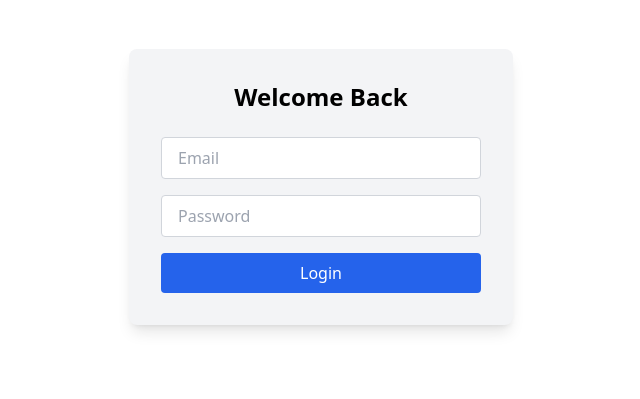
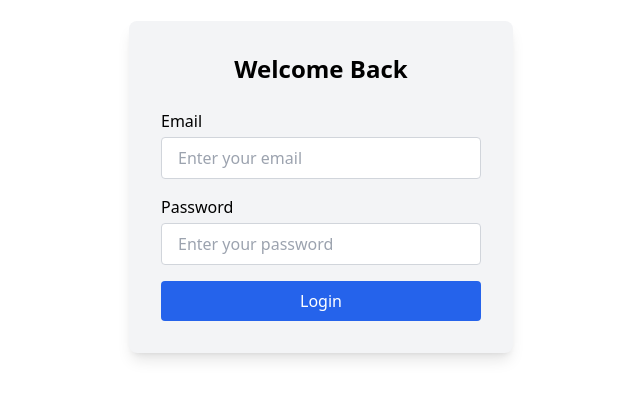
Before and after one commit to MrFord87/roza-FSG, a Next.js app: page /login in a window 1280 px wide. Shown: the part 213-612 px from the top of the page, without its empty margins (319-959 px from the left). Built offline with nearby package versions, Linux system fonts and the light colour scheme.

Commit message:
Update login.js

```diff
--- a/pages/login.js
+++ b/pages/login.js
@@ -1,34 +1,51 @@
 import React, { useState } from 'react';
+import { useRouter } from 'next/router';
 
-export default function LoginPage() {
+export default function Login() {
   const [email, setEmail] = useState('');
   const [password, setPassword] = useState('');
+  const [error, setError] = useState('');
+  const router = useRouter();
 
   const handleLogin = (e) => {
     e.preventDefault();
-    console.log('Logging in with:', { email, password });
-    // Add auth logic here
+    if (email === 'a.ford@fsgsolutions.net' && password === 'FSG123$%^') {
+      router.push('/dashboard');
+    } else {
+      setError('Invalid email or password');
+    }
   };
 
   return (
-    <div className="bg-white dark:bg-black text-black dark:text-white min-h-screen flex items-center justify-center">
+    <div className="min-h-screen bg-white dark:bg-black text-black dark:text-white flex items-center justify-center">
       <div className="bg-gray-100 dark:bg-gray-800 rounded-lg shadow-lg p-8 w-full max-w-sm">
         <h2 className="text-2xl font-bold mb-6 text-center">Welcome Back</h2>
-        <form onSubmit={handleLogin} className="space-y-4">
+        <form onSubmit={handleLogin}>
+          <div className="mb-4">
+            <label className="block mb-1">Email</label>
             <input
               type="email"
-            placeholder="Email"
-            className="w-full px-4 py-2 rounded bg-white dark:bg-gray-700 text-black dark:text-white border border-gray-300 dark:border-gray-600 focus:outline-none"
+              className="w-full px-4 py-2 rounded bg-white dark:bg-gray-900 border border-gray-300 dark:border-gray-700"
               value={email}
               onChange={(e) => setEmail(e.target.value)}
+              placeholder="Enter your email"
+              required
             />
+          </div>
+          <div className="mb-4">
+            <label className="block mb-1">Password</label>
             <input
               type="password"
-            placeholder="Password"
-            className="w-full px-4 py-2 rounded bg-white dark:bg-gray-700 text-black dark:text-white border border-gray-300 dark:border-gray-600 focus:outline-none"
+              className="w-full px-4 py-2 rounded bg-white dark:bg-gray-900 border border-gray-300 dark:border-gray-700"
               value={password}
               onChange={(e) => setPassword(e.target.value)}
+              placeholder="Enter your password"
+              required
             />
+          </div>
+          {error && (
+            <p className="text-red-500 text-sm mb-4 text-center">{error}</p>
+          )}
           <button
             type="submit"
             className="w-full bg-blue-600 text-white py-2 rounded hover:bg-blue-700 transition"
```
Lines whose indentation alone changed are shown as unchanged.
